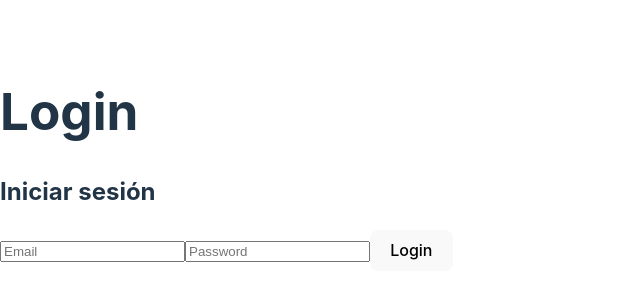
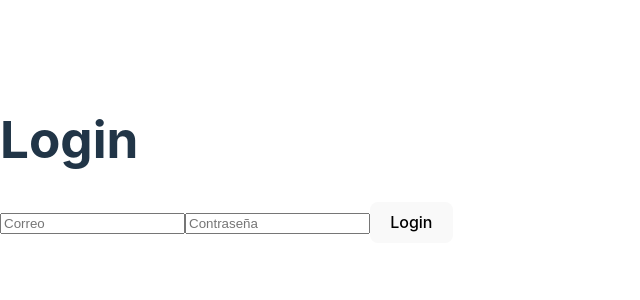
Before and after one commit to maruuroman/Proyecto_Final_BDD, a React (Vite) app in the folder proyectoFinal/: page /login in a window 1280 px wide. Shown: the part 240-540 px from the top of the page, without its empty margins (0-640 px from the left). Built offline with nearby package versions, Linux system fonts and the light colour scheme.

Commit message:
cambios en login

```diff
--- a/proyectoFinal/src/pages/LoginPage/LoginPage.jsx
+++ b/proyectoFinal/src/pages/LoginPage/LoginPage.jsx
@@ -3,7 +3,7 @@ import PropTypes from "prop-types";
 import { useNavigate } from "react-router-dom"; // Importar useNavigate para redirigir
 
 const LoginPage = ({ onLogin }) => {
-  const [formData, setFormData] = useState({ email: "", password: "" });
+  const [formData, setFormData] = useState({ correo: "", contraseña: "" });
   const [error, setError] = useState(null);
   const navigate = useNavigate(); // Instanciar useNavigate
 
@@ -14,7 +14,7 @@ const LoginPage = ({ onLogin }) => {
       await onLogin(formData); // Aquí no es necesario guardar 'userData'
 
       // Redireccionar según el dominio del correo electrónico
-      const emailDomain = formData.email.split('@')[1];
+      const emailDomain = formData.correo.split('@')[1];
 
       if (emailDomain === "correo.ucu.edu.uy") {
         navigate("/student"); // Redirigir al Dashboard de Estudiantes
@@ -31,20 +31,19 @@ const LoginPage = ({ onLogin }) => {
   return (
     <div>
       <h1>Login</h1>
-      {error && <p className="error">{error}</p>}
-      <form className="loginForm" onSubmit={handleSubmit}>
-        <h2>Iniciar sesión</h2>
+      {error && <p style={{ color: "red" }}>{error}</p>}
+      <form onSubmit={handleSubmit}>
         <input
           type="email"
-          placeholder="Email"
-          value={formData.email}
-          onChange={(e) => setFormData({ ...formData, email: e.target.value })}
+          placeholder="Correo"
+          value={formData.correo}
+          onChange={(e) => setFormData({ ...formData, correo: e.target.value })}
         />
         <input
           type="password"
-          placeholder="Password"
-          value={formData.password}
-          onChange={(e) => setFormData({ ...formData, password: e.target.value })}
+          placeholder="Contraseña"
+          value={formData.contraseña}
+          onChange={(e) => setFormData({ ...formData, contraseña: e.target.value })}
         />
         <button type="submit">Login</button>
       </form>
```
